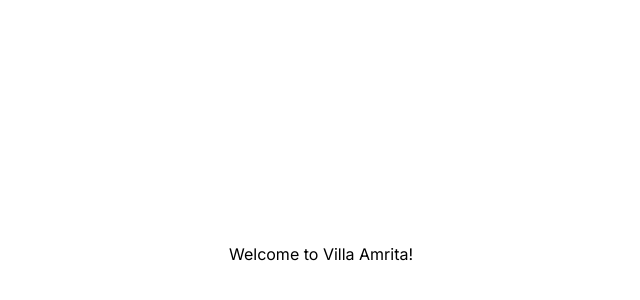
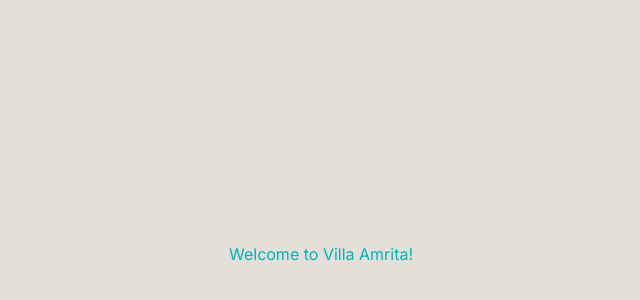
Before and after one commit to Villa-Amrita/front-end, a Next.js app: page / in a window 1280 px wide. Shown: the part 146-446 px from the top of the page, without its empty margins (319-959 px from the left). Built offline with nearby package versions, Linux system fonts and the light colour scheme.

Commit message:
Configure theme

```diff
--- a/src/app/page.tsx
+++ b/src/app/page.tsx
@@ -1,6 +1,6 @@
 export default function HomePage() {
   return (
-    <main className="flex min-h-screen flex-col items-center justify-center">
+    <main className="text-themed-primary bg-themed-secondary flex min-h-screen flex-col items-center justify-center">
       Welcome to Villa Amrita!
     </main>
   );
--- a/tailwind.config.ts
+++ b/tailwind.config.ts
@@ -8,6 +8,10 @@ export default {
       fontFamily: {
         sans: ["var(--font-sans)", ...fontFamily.sans],
       },
+      colors: {
+        "themed-primary": "#00B2B9",
+        "themed-secondary": "#e3e0d9",
+      },
     },
   },
   plugins: [],
```
